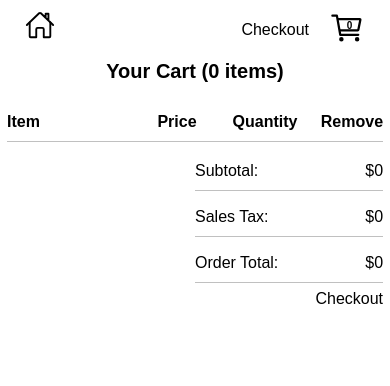
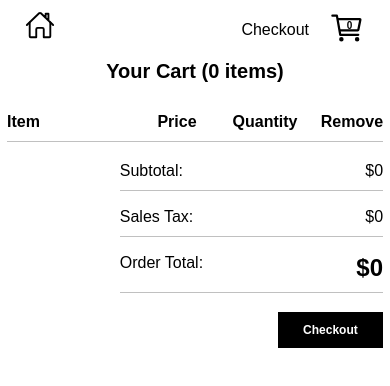
Before and after one commit to bartswierz/shopping-website, a React (Create React App) app: page /cart in a window 390 px wide. Shown: the top 386 px of the page. Built offline with nearby package versions, Linux system fonts and the light colour scheme.

Commit message:
added media queries for cart table layout

```diff
--- a/src/components/routes/cart/cart.component.jsx
+++ b/src/components/routes/cart/cart.component.jsx
@@ -96,12 +96,8 @@ const Cart = () => {
               <span>Order Total: </span>
               <span className="order-total-value">${cartTotal + taxTotal}</span>
             </div>
-            {/* <div className="order-total">
-            Order Total: <span className="order-total-value">${cartTotal + taxTotal}</span>
-          </div> */}
-            {/* <button>Checkout</button> */}
-            <Link to="/checkout">
-              <span className="checkout-sign-in-link">Checkout</span>
+            <Link to="/checkout" className="cart-checkout-button">
+              Checkout
             </Link>
           </div>
         </div>
--- a/src/components/routes/cart/cart.styles.scss
+++ b/src/components/routes/cart/cart.styles.scss
@@ -1,4 +1,6 @@
 $borderColor: rgb(192, 192, 192);
+$primaryColor: #7c00f9;
+$hoverColor: #7200e4;
 
 .cart-heading {
   text-align: center;
@@ -44,7 +46,7 @@ $borderColor: rgb(192, 192, 192);
       font-size: 16px;
       gap: 7px;
 
-      width: 50%;
+      width: 40%;
 
       .footer-item {
         display: flex;
@@ -53,6 +55,30 @@ $borderColor: rgb(192, 192, 192);
         border-bottom: 1px solid $borderColor;
         padding-bottom: 10px;
         padding-top: 10px;
+
+        .order-total-value {
+          font-size: 24px;
+          font-weight: 700;
+        }
+      }
+
+      .cart-checkout-button {
+        width: 40%;
+        padding: 10px 5px;
+        margin-top: 12px;
+        background-color: black;
+        color: white;
+        text-align: center;
+        border: 1px solid black;
+        font-size: 12px;
+        font-weight: 700;
+
+        &:hover {
+          cursor: pointer;
+          background-color: white;
+          color: black;
+          transition: 100ms ease-in;
+        }
       }
     }
   }
@@ -147,6 +173,15 @@ $borderColor: rgb(192, 192, 192);
   }
 }
 
+@media screen and (max-width: 768px) {
+  .cart-container {
+    .cart-footer-container {
+      .cart-footer {
+        width: 50%;
+      }
+    }
+  }
+}
 // Small screen Tilt image/Desc
 @media screen and (max-width: 568px) {
   .image-desc-container {
@@ -161,6 +196,14 @@ $borderColor: rgb(192, 192, 192);
     }
   }
 
+  .cart-container {
+    .cart-footer-container {
+      .cart-footer {
+        width: 70%;
+      }
+    }
+  }
+
   .cart-total-remove {
     // flex-direction: column-reverse;
   }
```
